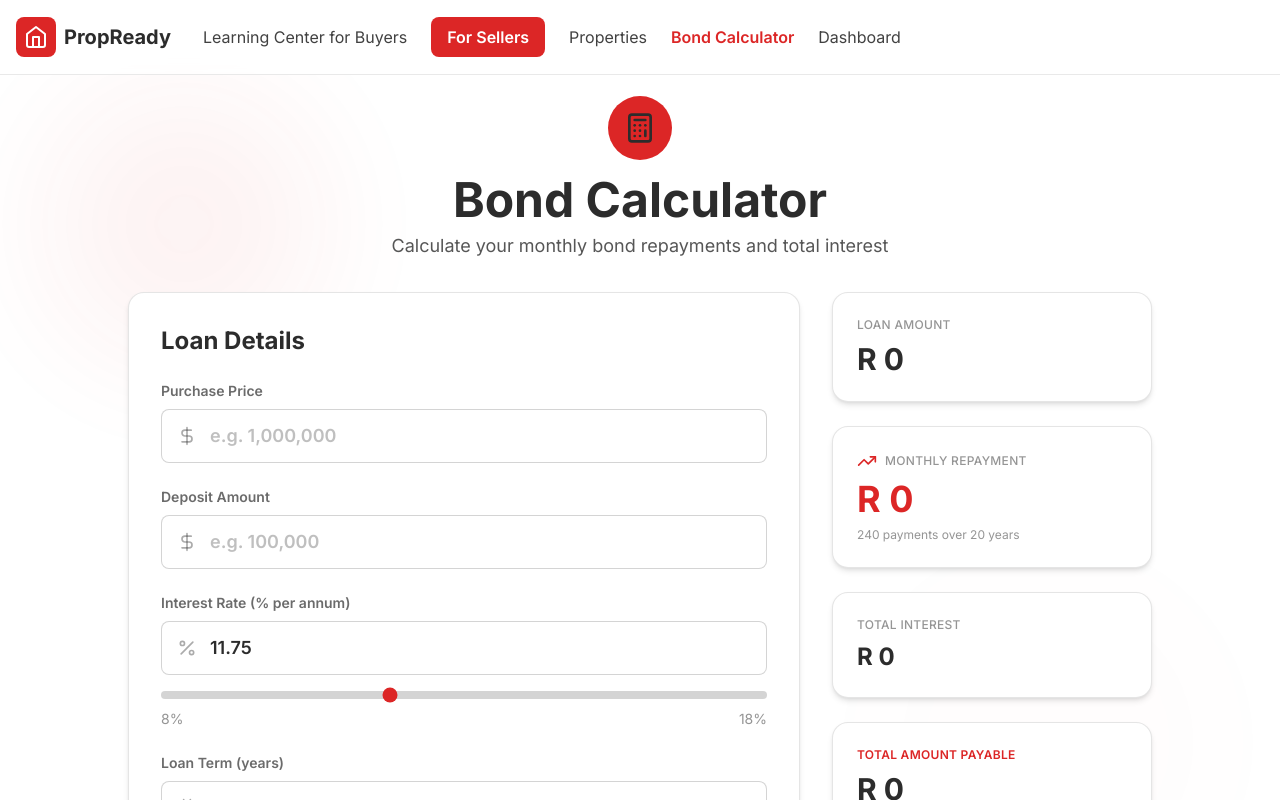
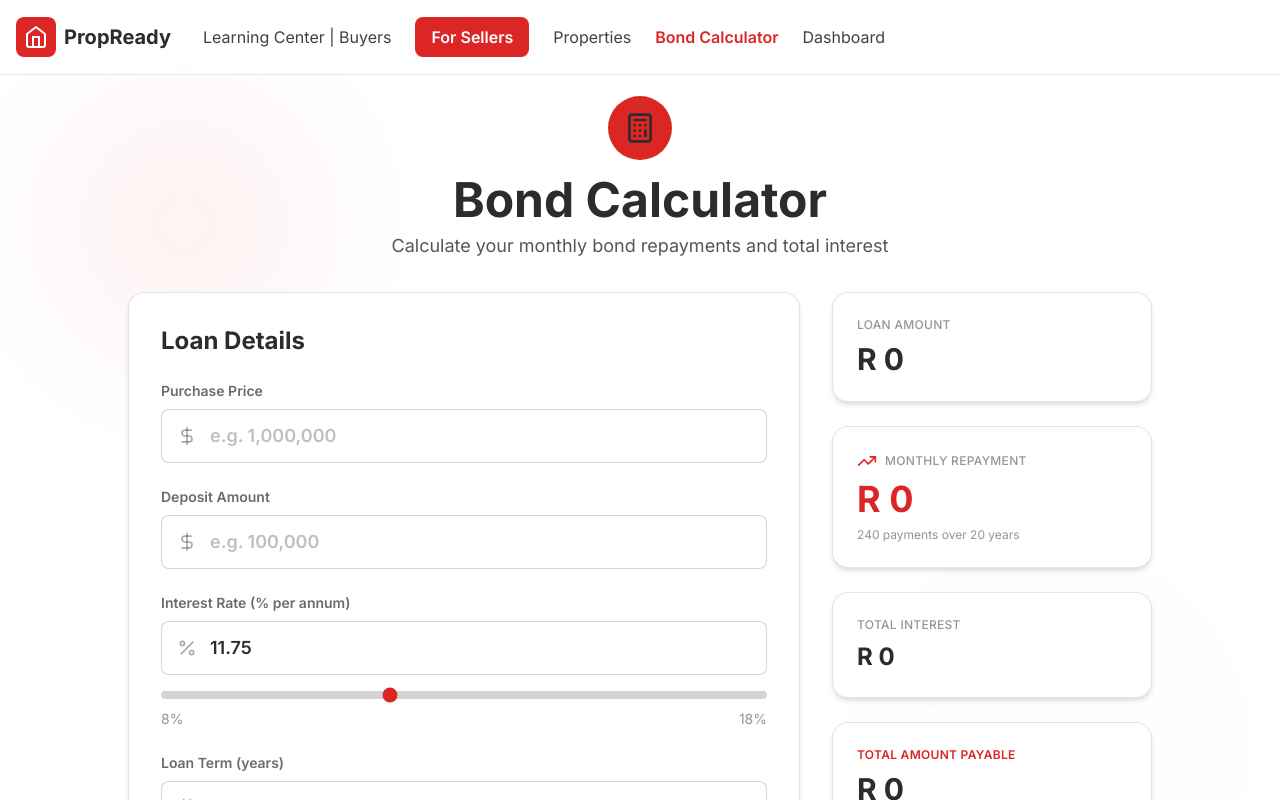
Before and after one commit to iCreativate/PropReady-Khayalami, a Next.js app: page /calculator in a window 1280 px wide. Shown: the top 800 px of the page. Built offline with nearby package versions, Linux system fonts and the light colour scheme.

Commit message:
Update buyer learning center label and fix deposit display

```diff
--- a/app/calculator/page.tsx
+++ b/app/calculator/page.tsx
@@ -75,7 +75,7 @@
 
                         <div className="hidden md:flex items-center space-x-6">
                             <Link href="/learn" className="text-charcoal/90 hover:text-charcoal transition">
-                                Learning Center for Buyers
+                                Learning Center | Buyers
                             </Link>
                             <Link
                                 href="/sellers"
@@ -98,7 +98,7 @@
                     <div className="flex items-center space-x-4">
                         <MobileNav
                             links={[
-                                { href: '/learn', label: 'Learning Center for Buyers' },
+                                { href: '/learn', label: 'Learning Center | Buyers' },
                                 { href: '/sellers', label: 'For Sellers', isButton: true },
                                 { href: '/search', label: 'Properties' },
                                 { href: '/calculator', label: 'Bond Calculator' },
--- a/app/dashboard/agent/page.tsx
+++ b/app/dashboard/agent/page.tsx
@@ -118,7 +118,7 @@
                                 Properties
                             </Link>
                             <Link href="/learn" className="text-charcoal/90 hover:text-charcoal transition">
-                                Learning Center for Buyers
+                                Learning Center | Buyers
                             </Link>
                             <Link
                                 href="/sellers"
--- a/app/dashboard/documents/page.tsx
+++ b/app/dashboard/documents/page.tsx
@@ -245,7 +245,7 @@
                                 Properties
                             </Link>
                             <Link href="/learn" className="text-charcoal/90 hover:text-charcoal transition">
-                                Learning Center for Buyers
+                                Learning Center | Buyers
                             </Link>
                             <Link
                                 href="/sellers"
@@ -266,7 +266,7 @@
                         <MobileNav
                             links={[
                                 { href: '/search', label: 'Properties' },
-                                { href: '/learn', label: 'Learning Center for Buyers' },
+                                { href: '/learn', label: 'Learning Center | Buyers' },
                                 { href: '/sellers', label: 'For Sellers', isButton: true },
                                 { href: '/calculator', label: 'Bond Calculator' },
                                 { href: '/dashboard', label: 'Dashboard' },
--- a/app/dashboard/page.tsx
+++ b/app/dashboard/page.tsx
@@ -196,7 +196,7 @@
                                 Properties
                             </Link>
                             <Link href="/learn" className="text-charcoal/90 hover:text-charcoal transition">
-                                Learning Center for Buyers
+                                Learning Center | Buyers
                             </Link>
                             <Link
                                 href="/sellers"
@@ -217,7 +217,7 @@
                         <MobileNav
                             links={[
                                 { href: '/search', label: 'Properties' },
-                                { href: '/learn', label: 'Learning Center for Buyers' },
+                                { href: '/learn', label: 'Learning Center | Buyers' },
                                 { href: '/sellers', label: 'For Sellers', isButton: true },
                                 { href: '/calculator', label: 'Bond Calculator' },
                                 { href: '/dashboard', label: 'Dashboard' },
--- a/app/dashboard/viewings/page.tsx
+++ b/app/dashboard/viewings/page.tsx
@@ -510,7 +510,7 @@
                                 Properties
                             </Link>
                             <Link href="/learn" className="text-charcoal/90 hover:text-charcoal transition">
-                                Learning Center for Buyers
+                                Learning Center | Buyers
                             </Link>
                             <Link
                                 href="/sellers"
@@ -531,7 +531,7 @@
                         <MobileNav
                             links={[
                                 { href: '/search', label: 'Properties' },
-                                { href: '/learn', label: 'Learning Center for Buyers' },
+                                { href: '/learn', label: 'Learning Center | Buyers' },
                                 { href: '/sellers', label: 'For Sellers', isButton: true },
                                 { href: '/calculator', label: 'Bond Calculator' },
                                 { href: '/dashboard', label: 'Dashboard' },
--- a/app/learn/[slug]/page.tsx
+++ b/app/learn/[slug]/page.tsx
@@ -1132,7 +1132,7 @@
             <div className="min-h-screen bg-white flex items-center justify-center">
                 <div className="text-center text-charcoal">
                     <h1 className="text-4xl font-bold mb-4">Module Not Found</h1>
-                    <Link href="/learn" className="text-gold hover:underline">Back to Learning Center for Buyers</Link>
+                    <Link href="/learn" className="text-gold hover:underline">Back to Learning Center | Buyers</Link>
                 </div>
             </div>
         );
--- a/app/learn/page.tsx
+++ b/app/learn/page.tsx
@@ -28,7 +28,7 @@
                     <div className="text-center mb-16">
                         <div className="inline-flex items-center space-x-2 px-4 py-2 rounded-full bg-gold/20 border border-gold/30 mb-6">
                             <BookOpen className="w-5 h-5 text-gold" />
-                            <span className="text-gold font-semibold">Learning Center for Buyers</span>
+                            <span className="text-gold font-semibold">Learning Center | Buyers</span>
                         </div>
 
                         <h1 className="text-5xl md:text-6xl font-bold text-charcoal mb-6">
--- a/app/page.tsx
+++ b/app/page.tsx
@@ -17,7 +17,7 @@
 
                     <div className="hidden md:flex items-center space-x-8">
                         <Link href="/learn" className="text-charcoal/90 hover:text-charcoal transition">
-                            Learning Center for Buyers
+                            Learning Center | Buyers
                         </Link>
                         <Link
                             href="/sellers"
@@ -44,7 +44,7 @@
 
                     <MobileNav
                         links={[
-                            { href: '/learn', label: 'Learning Center for Buyers' },
+                            { href: '/learn', label: 'Learning Center | Buyers' },
                             { href: '/sellers', label: 'For Sellers', isButton: true },
                             { href: '/search', label: 'Properties' },
                             { href: '/calculator', label: 'Bond Calculator' },
--- a/app/quiz/page.tsx
+++ b/app/quiz/page.tsx
@@ -695,21 +695,21 @@
                         <div className="premium-card rounded-xl p-6 text-left max-w-md mx-auto bg-gradient-to-br from-gold/5 to-gold/10 border border-gold/20">
                             <h3 className="text-charcoal font-bold mb-4 border-b border-charcoal/20 pb-2">Summary</h3>
                             <div className="space-y-2 text-charcoal/70">
-                                <div className="flex justify-between">
+                                <div className="flex items-start justify-between gap-4">
                                     <span>Name:</span>
-                                    <span className="font-semibold text-charcoal">{formData.fullName || '-'}</span>
+                                    <span className="font-semibold text-charcoal text-right break-words min-w-[40%]">{formData.fullName || '-'}</span>
                                 </div>
-                                <div className="flex justify-between">
+                                <div className="flex items-start justify-between gap-4">
                                     <span>Monthly Income:</span>
-                                    <span className="font-semibold text-charcoal">R {formData.monthlyIncome || '0'}</span>
+                                    <span className="font-semibold text-charcoal text-right whitespace-nowrap">R {formData.monthlyIncome || '0'}</span>
                                 </div>
-                                <div className="flex justify-between">
+                                <div className="flex items-start justify-between gap-4">
                                     <span>Deposit:</span>
-                                    <span className="font-semibold text-charcoal">R {formData.depositSaved || '0'}</span>
+                                    <span className="font-semibold text-charcoal text-right whitespace-nowrap">R {formData.depositSaved || '0'}</span>
                                 </div>
-                                <div className="flex justify-between">
+                                <div className="flex items-start justify-between gap-4">
                                     <span>Employment:</span>
-                                    <span className="font-semibold text-charcoal capitalize">{formData.employmentStatus || '-'}</span>
+                                    <span className="font-semibold text-charcoal capitalize text-right break-words min-w-[40%]">{formData.employmentStatus || '-'}</span>
                                 </div>
                             </div>
                         </div>
```
